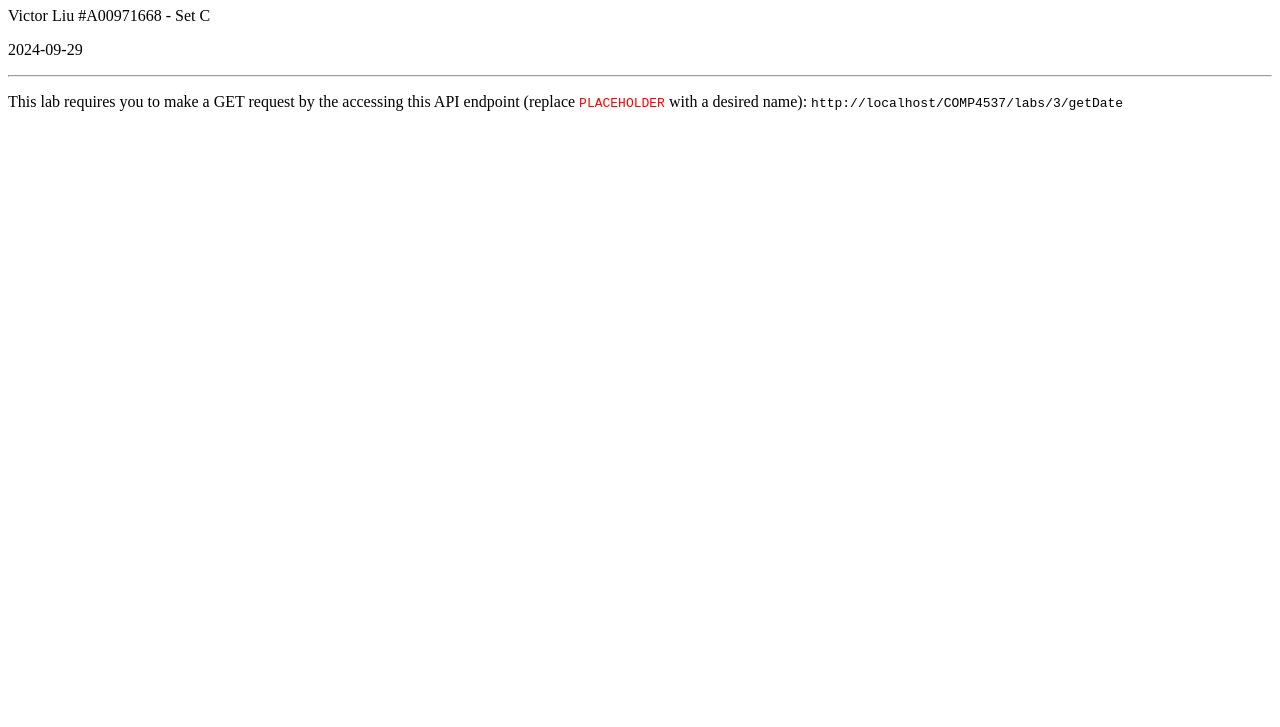
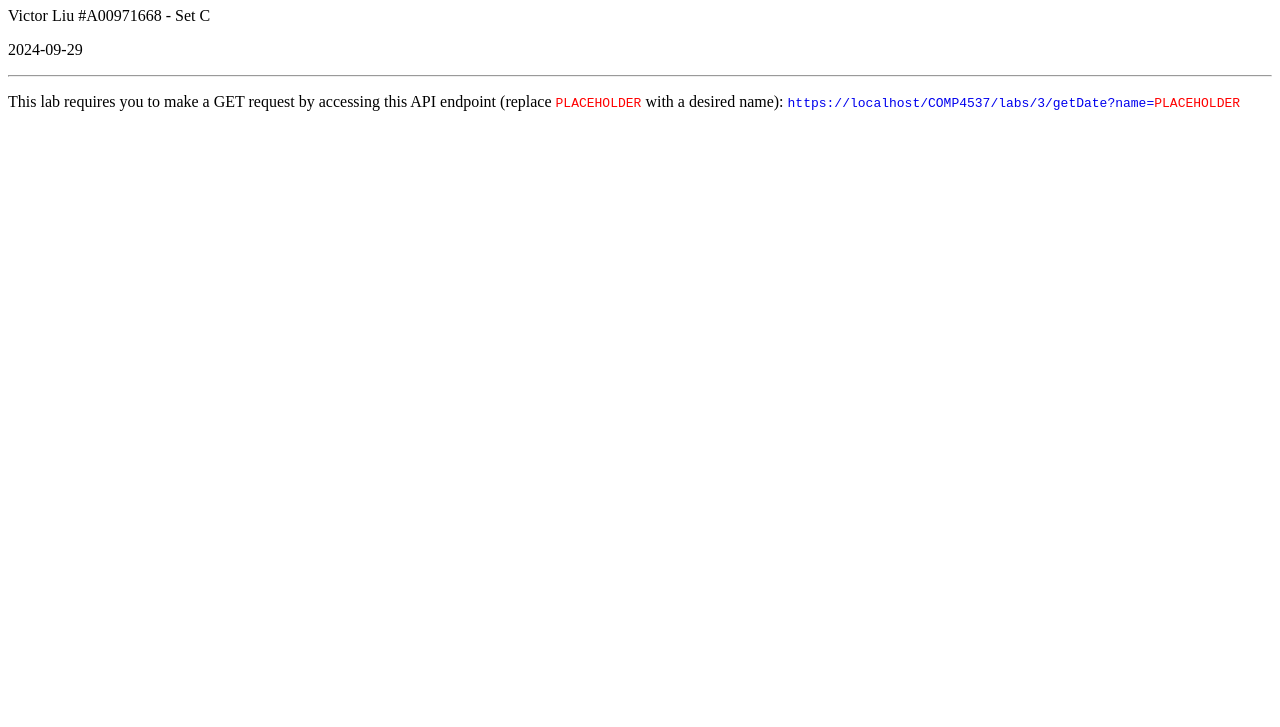
Before and after one commit to VS-LIU/4537, a website: page Lab3/index.html in a window 1280 px wide. Shown: the part 73-800 px from the top of the page. Drawn offline with Linux system fonts and the light colour scheme.

Commit message:
Add link and update styling

```diff
--- a/Lab3/css/style.css
+++ b/Lab3/css/style.css
@@ -12,3 +12,8 @@ html {
 .make-red {
     color: red;
 }
+
+#dynamic-url {
+    /* color: inherit; */
+    text-decoration: none;
+}
--- a/Lab3/index.html
+++ b/Lab3/index.html
@@ -33,7 +33,13 @@ index.html
     </main>
 
     <p>
-        This lab requires you to make a GET request by the accessing this API endpoint (replace <code class="make-red">PLACEHOLDER</code> with a desired name): <code id="dynamic-url">https://vctl.cc/COMP4537/labs/3/getDate?name=<span class="make-red">PLACEHOLDER</span></code>
+        This lab requires you to make a GET request by accessing this API endpoint (replace <code
+            class="make-red">PLACEHOLDER</code> with a desired name):
+        <a id="dynamic-url" href="#">
+            <code>
+                https://vctl.cc/COMP4537/labs/3/getDate?name=<span class="make-red">PLACEHOLDER</span>
+            </code>
+        </a>
     </p>
     <script src="./js/index.js"></script>
 
--- a/Lab3/js/index.js
+++ b/Lab3/js/index.js
@@ -13,9 +13,14 @@
 //ChatGPT: implement dynamic text on client
 const currentDomain = window.location.hostname;
 const currentProtocol = window.location.protocol;
+const currentPort = window.location.port; // Get the port number
 
-// Construct the full URL
-const fullUrl = `${currentProtocol}//${currentDomain}/COMP4537/labs/3/getDate`;
+// Construct the full URL, including the port if it's present
+const fullUrl = `${currentProtocol}//${currentDomain}${currentPort ? `:${currentPort}` : ''}/COMP4537/labs/3/getDate?name=PLACEHOLDER`;
 
-// Replace the content of the <code> element with id "dynamic-url"
-document.getElementById('dynamic-url').textContent = fullUrl;
+// Update the href of the anchor element
+const dynamicUrlElement = document.getElementById('dynamic-url');
+dynamicUrlElement.href = fullUrl;
+
+// Replace the innerHTML of the <code> element to keep styling
+dynamicUrlElement.innerHTML = `<code>https://${currentDomain}${currentPort ? `:${currentPort}` : ''}/COMP4537/labs/3/getDate?name=<span class="make-red">PLACEHOLDER</span></code>`;
--- a/server.js
+++ b/server.js
@@ -40,9 +40,9 @@ http.createServer((req, res) => {
 
         // Handle the /COMP4537/labs/3/getDate route
     } else if (parsedUrl.pathname === '/COMP4537/labs/3/getDate') {
-        console.log("API endpoint: /getDate, Name:", name);
         const name = parsedUrl.query.name || 'Guest'; // Get the 'name' query parameter or default to 'Guest'
         const currentDateTime = getDate(); // Get the current date and time
+        console.log("API endpoint: /getDate, Name:", name);
 
         // Format the greeting message with the name and date
         const message = formatMessageGreeting(greeting, name, currentDateTime);
```
